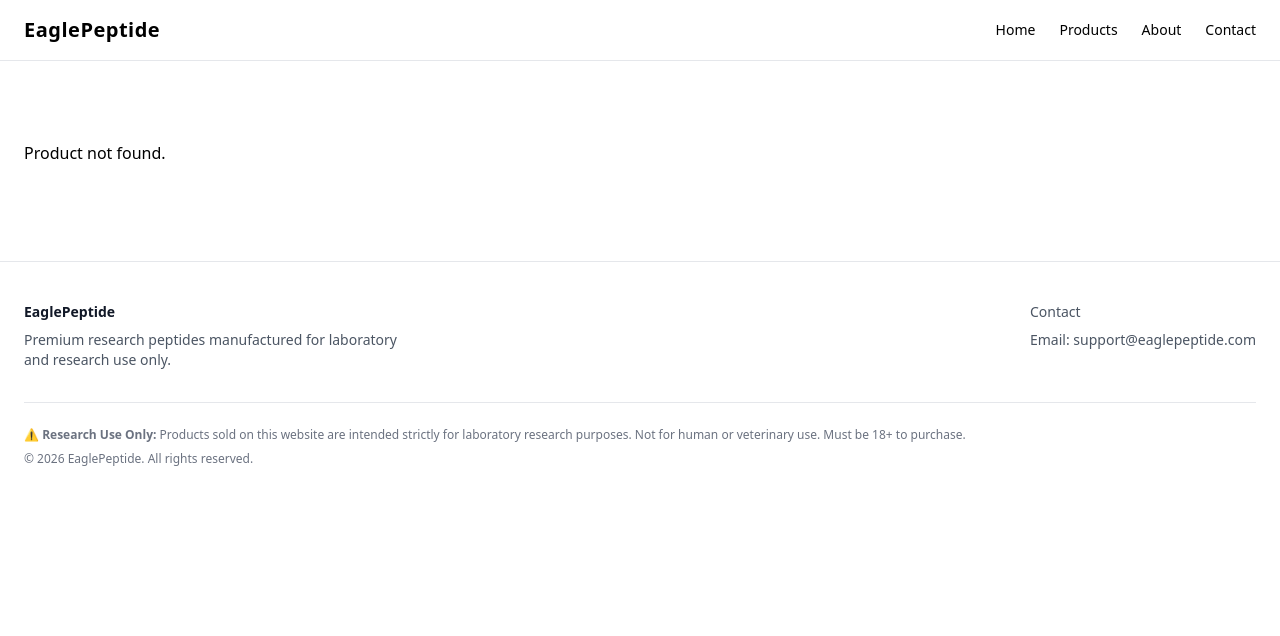
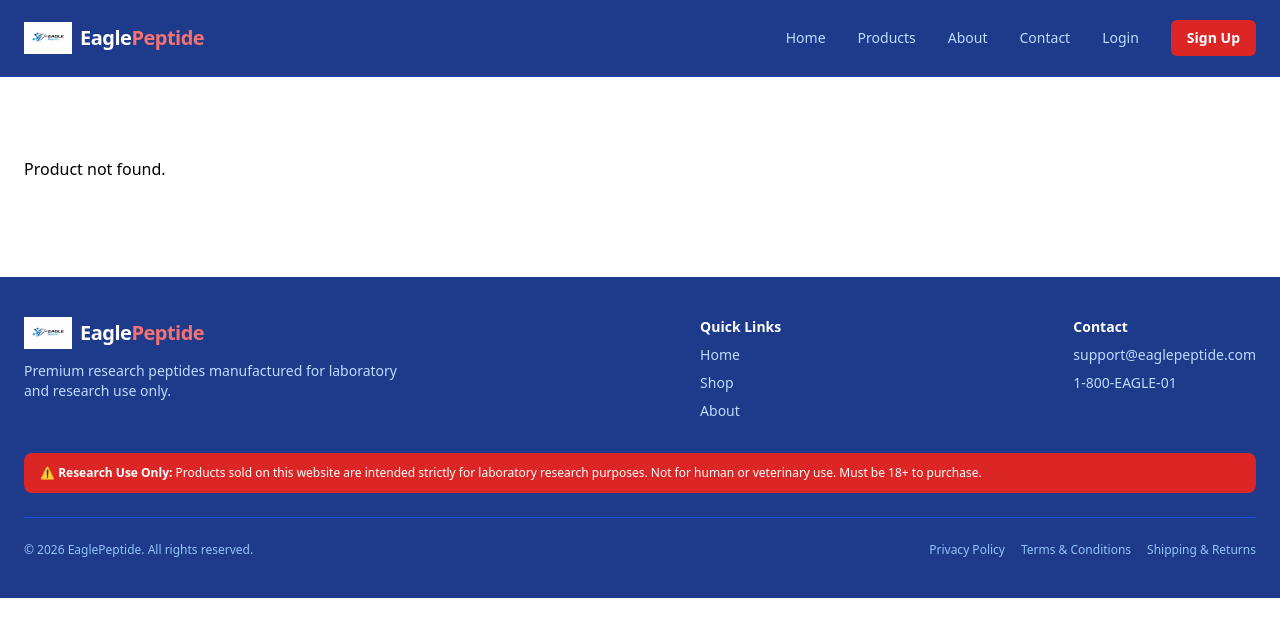
Before and after one commit to mabdulrehman08/EaglePeptide, a React (Vite) app: page /products/cjc-no-dac in a window 1280 px wide. Shown: the top 636 px of the page. Built offline with nearby package versions, Linux system fonts and the light colour scheme; no server answers.

Commit message:
deploying

```diff
--- a/src/components/Footer.tsx
+++ b/src/components/Footer.tsx
@@ -1,31 +1,59 @@
+import { Link } from "react-router-dom";
+import logo from "../assets/logo.png";
+
 export default function Footer() {
   return (
-    <footer className="border-t border-gray-200 mt-24">
-      <div className="max-w-7xl mx-auto px-6 py-10 text-sm text-gray-600">
+    <footer className="bg-blue-900 mt-24">
+      <div className="max-w-7xl mx-auto px-6 py-10 text-sm text-white">
         <div className="flex flex-col md:flex-row justify-between gap-6">
+
+          {/* Brand */}
           <div>
-            <h3 className="font-semibold text-gray-900">EaglePeptide</h3>
-            <p className="mt-2 max-w-sm">
+            <Link to="/" className="flex items-center gap-2">
+              <img src={logo} alt="Eagle Peptides" className="h-8 w-auto" />
+              <span className="text-xl font-bold text-white tracking-tight">
+                Eagle<span className="text-red-400">Peptide</span>
+              </span>
+            </Link>
+            <p className="mt-3 max-w-sm text-blue-200">
               Premium research peptides manufactured for laboratory and
               research use only.
             </p>
           </div>
 
+          {/* Links */}
           <div className="space-y-2">
-            <p>Contact</p>
-            <p>Email: support@eaglepeptide.com</p>
+            <p className="font-semibold text-white">Quick Links</p>
+            <p className="text-blue-200 hover:text-white cursor-pointer transition">Home</p>
+            <p className="text-blue-200 hover:text-white cursor-pointer transition">Shop</p>
+            <p className="text-blue-200 hover:text-white cursor-pointer transition">About</p>
+          </div>
+
+          {/* Contact */}
+          <div className="space-y-2">
+            <p className="font-semibold text-white">Contact</p>
+            <p className="text-blue-200">support@eaglepeptide.com</p>
+            <p className="text-blue-200">1-800-EAGLE-01</p>
           </div>
         </div>
 
-        <div className="mt-8 text-xs text-gray-500 border-t pt-6">
+        {/* Warning banner */}
+        <div className="mt-8 bg-red-600 rounded-lg px-4 py-3 text-white text-xs">
           <p>
             ⚠️ <strong>Research Use Only:</strong> Products sold on this website
             are intended strictly for laboratory research purposes. Not for
             human or veterinary use. Must be 18+ to purchase.
           </p>
-          <p className="mt-2">
-            © {new Date().getFullYear()} EaglePeptide. All rights reserved.
-          </p>
+        </div>
+
+        {/* Bottom bar */}
+        <div className="mt-6 border-t border-blue-700 pt-6 flex flex-col md:flex-row justify-between items-center gap-2 text-xs text-blue-300">
+          <p>© {new Date().getFullYear()} EaglePeptide. All rights reserved.</p>
+          <div className="flex gap-4">
+            <span className="hover:text-white cursor-pointer transition">Privacy Policy</span>
+            <span className="hover:text-white cursor-pointer transition">Terms & Conditions</span>
+            <span className="hover:text-white cursor-pointer transition">Shipping & Returns</span>
+          </div>
         </div>
       </div>
     </footer>
--- a/src/components/Navbar.tsx
+++ b/src/components/Navbar.tsx
@@ -1,16 +1,90 @@
+import { Link } from "react-router-dom";
+import { useEffect, useState } from "react";
+import { supabase } from "../lib/supabase";
+import type { Session } from "@supabase/supabase-js";
+import logo from "../assets/logo.png";
+
 export default function Navbar() {
+  const [session, setSession] = useState<Session | null>(null);
+
+  useEffect(() => {
+    supabase.auth.getSession().then(({ data }) => {
+      setSession(data.session);
+    });
+
+    const {
+      data: { subscription },
+    } = supabase.auth.onAuthStateChange((_event, session) => {
+      setSession(session);
+    });
+
+    return () => {
+      subscription.unsubscribe();
+    };
+  }, []);
+
+  const handleLogout = async () => {
+    await supabase.auth.signOut();
+  };
+
   return (
-    <nav className="w-full border-b border-gray-200">
-      <div className="max-w-7xl mx-auto px-6 py-4 flex items-center justify-between">
-        <h1 className="text-xl font-bold tracking-wide">
-          Eagle<span className="text-brand">Peptide</span>
-        </h1>
+    <nav className="w-full bg-blue-900 border-b border-blue-800">
+      <div className="max-w-7xl mx-auto px-6 py-5 flex items-center justify-between">
 
-        <div className="flex gap-6 text-sm font-medium">
-          <a href="#" className="hover:text-blue-600">Home</a>
-          <a href="#" className="hover:text-blue-600">Products</a>
-          <a href="#" className="hover:text-blue-600">About</a>
-          <a href="#" className="hover:text-blue-600">Contact</a>
+        {/* LOGO + NAME */}
+        <Link to="/" className="flex items-center gap-2">
+          <img src={logo} alt="Eagle Peptides" className="h-8 w-auto" />
+          <span className="text-xl font-bold text-white tracking-tight">
+            Eagle<span className="text-red-400">Peptide</span>
+          </span>
+        </Link>
+
+        {/* NAV LINKS */}
+        <div className="flex items-center gap-8 text-sm font-medium text-blue-200">
+          <Link to="/" className="hover:text-white transition">
+            Home
+          </Link>
+          <Link to="/shop" className="hover:text-white transition">
+            Products
+          </Link>
+          <Link to="/about" className="hover:text-white transition">
+            About
+          </Link>
+          <Link to="/contact" className="hover:text-white transition">
+            Contact
+          </Link>
+
+          {!session ? (
+            <>
+              <Link to="/login" className="hover:text-white transition">
+                Login
+              </Link>
+              <Link
+                to="/signup"
+                className="px-4 py-2 bg-red-600 text-white rounded-md hover:bg-red-700 transition font-semibold"
+              >
+                Sign Up
+              </Link>
+            </>
+          ) : (
+            <div className="flex items-center gap-5">
+              <Link to="/cart" className="hover:text-white transition">
+                 Cart
+              </Link>
+              <Link to="/account" className="hover:text-white transition">
+                Account
+              </Link>
+              <span className="text-blue-300 text-xs hidden md:block">
+                {session.user.email}
+              </span>
+              <button
+                onClick={handleLogout}
+                className="px-3 py-1 border border-red-400 text-red-400 rounded-md hover:bg-red-600 hover:text-white hover:border-red-600 transition"
+              >
+                Logout
+              </button>
+            </div>
+          )}
         </div>
       </div>
     </nav>
--- a/src/components/ProductCard.tsx
+++ b/src/components/ProductCard.tsx
@@ -6,6 +6,7 @@ type ProductCardProps = {
   vials: number;
   price: string;
   slug: string;
+  image: string;
 };
 
 export default function ProductCard({
@@ -14,19 +15,28 @@ export default function ProductCard({
   vials,
   price,
   slug,
+  image,
 }: ProductCardProps) {
   return (
-    <Link to={`/products/${slug}`} className="border rounded-xl p-6 hover:shadow-lg transition block">
-      <div className="h-40 bg-gray-100 rounded-lg mb-4 flex items-center justify-center text-gray-400">
-        Product Image
+    <Link
+      to={`/products/${slug}`}
+      className="min-w-[240px] bg-white border border-gray-100 rounded-2xl p-5 hover:shadow-xl transition block flex-shrink-0"
+    >
+      <div className="h-48 bg-pink-50 rounded-xl mb-4 overflow-hidden flex items-center justify-center">
+        <img
+          src={image}
+          alt={name}
+          className="h-full w-full object-contain p-2"
+        />
       </div>
 
-      <h3 className="text-lg font-semibold">{name}</h3>
+      <h3 className="text-base font-semibold text-gray-900">{name}</h3>
       <p className="text-sm text-gray-500 mt-1">
-        {dosage} • {vials} vials
+        {dosage} • {vials} vial{vials > 1 ? "s" : ""}
       </p>
+      <p className="text-xl font-bold text-blue-900 mt-3">{price}</p>
 
-      <p className="text-xl font-bold mt-4">{price}</p>
+      <div className="mt-3 text-xs text-gray-400">Research Use Only</div>
     </Link>
   );
 }
--- a/src/components/RequireAuth.tsx
+++ b/src/components/RequireAuth.tsx
@@ -3,21 +3,35 @@ import { supabase } from "../lib/supabase";
 import { useNavigate } from "react-router-dom";
 import type { User } from "@supabase/supabase-js";
 
-export default function RequireAuth({ children }: { children: JSX.Element }) {
+export default function RequireAuth({ children }: { children: React.ReactNode }) {
   const [user, setUser] = useState<User | null>(null);
+  const [loading, setLoading] = useState(true);
   const navigate = useNavigate();
 
   useEffect(() => {
-    supabase.auth.getUser().then(({ data }) => {
-      if (!data.user) {
+    supabase.auth.getSession().then(({ data: { session }, error }) => {
+      if (error || !session?.user) {
         navigate("/login");
       } else {
-        setUser(data.user);
+        setUser(session.user);
       }
+      setLoading(false);
     });
+
+    const { data: { subscription } } = supabase.auth.onAuthStateChange(
+      (_event, session) => {
+        if (!session?.user) {
+          navigate("/login");
+        } else {
+          setUser(session.user);
+        }
+      }
+    );
+
+    return () => subscription.unsubscribe();
   }, [navigate]);
 
-  if (!user) {
+  if (loading) {
     return (
       <div className="py-20 text-center text-gray-500">
         Checking authentication…
@@ -25,5 +39,5 @@ export default function RequireAuth({ children }: { children: JSX.Element }) {
     );
   }
 
-  return children;
+  return <>{children}</>;
 }
--- a/src/pages/Home.tsx
+++ b/src/pages/Home.tsx
@@ -1,45 +1,186 @@
+import { useEffect, useState } from "react";
+import { supabase } from "../lib/supabase";
 import ProductCard from "../components/ProductCard";
 
+import retatrutide from "../assets/retatrutide.jpg";
+import mt2 from "../assets/mt2.jpg";
+import ipamorelin from "../assets/ipamorelin.jpg";
+import cjc1295 from "../assets/cjc1295.jpg";
+import ghkcu from "../assets/ghkcu.jpg";
+import glp3 from "../assets/glp3.jpg";
+import bpc157 from "../assets/bpc157.jpg";
+import bacwater from "../assets/bacwater.jpg";
+
+const imageMap: Record<string, string> = {
+  "retatrutide": retatrutide,
+  "melanotan-ii": mt2,
+  "ipamorelin": ipamorelin,
+  "cjc-1295": cjc1295,
+  "ghk-cu": ghkcu,
+  "glp-3": glp3,
+  "bpc-157": bpc157,
+  "bac-water": bacwater,
+};
+
+type Product = {
+  id: string;
+  name: string;
+  slug: string;
+  dosage: string;
+  vials: number;
+  price: number;
+};
+
 export default function Home() {
+  const [products, setProducts] = useState<Product[]>([]);
+  const [loading, setLoading] = useState(true);
+
+  useEffect(() => {
+    const loadProducts = async () => {
+      const { data, error } = await supabase
+        .from("products")
+        .select("id, name, slug, dosage, vials, price")
+        .order("created_at", { ascending: false });
+
+      if (error) {
+        console.error("Error loading products:", error);
+      } else {
+        setProducts(data || []);
+      }
+
+      setLoading(false);
+    };
+
+    loadProducts();
+  }, []);
+
   return (
     <>
       {/* HERO */}
-      <section className="py-24 grid grid-cols-1 md:grid-cols-2 gap-12 items-center">
+      <section className="py-28 bg-gradient-to-b from-blue-50 to-white">
+        <div className="max-w-7xl mx-auto px-6 grid grid-cols-1 md:grid-cols-2 gap-16 items-center">
+
           <div>
-          <h1 className="text-5xl font-extrabold leading-tight">
-            Premium <span className="text-blue-600">Research Peptides</span>
+            <h1 className="text-5xl font-extrabold leading-tight text-gray-900">
+              Premium{" "}
+              <span className="text-blue-600">Research Peptides</span>
             </h1>
 
             <p className="mt-6 text-lg text-gray-600 max-w-xl">
-            High-purity compounds manufactured for research purposes only.
-            Trusted by researchers worldwide.
+              High-purity compounds manufactured for laboratory research only.
+              Trusted by professionals worldwide.
             </p>
 
             <div className="mt-8 flex gap-4">
-            <button className="px-6 py-3 bg-blue-600 text-white rounded-lg font-medium hover:bg-blue-700 transition">
+              <a
+                href="#products"
+                className="px-6 py-3 bg-blue-600 text-white rounded-md font-medium hover:bg-blue-700 transition shadow-sm"
+              >
                 Shop Products
-            </button>
+              </a>
 
-            <button className="px-6 py-3 border border-gray-300 rounded-lg font-medium hover:border-gray-400 transition">
+              <a
+                href="/about"
+                className="px-6 py-3 border border-blue-200 text-blue-700 rounded-md font-medium hover:bg-blue-50 transition"
+              >
                 Learn More
-            </button>
+              </a>
             </div>
           </div>
 
-        <div className="bg-gray-100 rounded-2xl h-80 flex items-center justify-center text-gray-400">
-          Product Image Placeholder
+          <div className="rounded-2xl h-80 overflow-hidden flex items-center justify-center bg-pink-50">
+            <img
+              src={retatrutide}
+              alt="Eagle Peptides"
+              className="h-full w-full object-contain p-6"
+            />
+          </div>
+
+        </div>
+      </section>
+
+      {/* TRUST BADGES */}
+      <section className="bg-blue-900 py-8">
+        <div className="max-w-7xl mx-auto px-6 grid grid-cols-2 md:grid-cols-4 gap-6 text-center text-white text-sm">
+          <div>
+            <p className="text-2xl font-bold text-red-400">✓</p>
+            <p className="mt-1 font-semibold">US Manufactured</p>
+            <p className="text-blue-300 text-xs mt-1">
+              cGMP compliant facility
+            </p>
+          </div>
+
+          <div>
+            <p className="text-2xl font-bold text-red-400">✓</p>
+            <p className="mt-1 font-semibold">3rd Party Tested</p>
+            <p className="text-blue-300 text-xs mt-1">
+              Every batch verified
+            </p>
+          </div>
+
+          <div>
+            <p className="text-2xl font-bold text-red-400">✓</p>
+            <p className="mt-1 font-semibold">Same Day Shipping</p>
+            <p className="text-blue-300 text-xs mt-1">
+              Orders before 3PM ET
+            </p>
+          </div>
+
+          <div>
+            <p className="text-2xl font-bold text-red-400">✓</p>
+            <p className="mt-1 font-semibold">30-Day Guarantee</p>
+            <p className="text-blue-300 text-xs mt-1">
+              Full money back
+            </p>
+          </div>
         </div>
       </section>
 
       {/* PRODUCTS */}
-      <section className="py-20">
-        <h2 className="text-3xl font-bold mb-10">Featured Products</h2>
+      <section id="products" className="py-24 bg-white">
+        <div className="max-w-7xl mx-auto px-6">
+          <h2 className="text-3xl font-bold mb-12 text-gray-900">
+            Featured Products
+          </h2>
 
-        <div className="grid grid-cols-1 sm:grid-cols-2 md:grid-cols-4 gap-6">
-          <ProductCard name="Retatrutide" dosage="10mg" vials={20} price="$499" slug="retatrutide" />
-          <ProductCard name="MT-2" dosage="10mg" vials={20} price="$299" slug="mt2" />
-          <ProductCard name="IP" dosage="10mg" vials={20} price="$349" slug="ip" />
-          <ProductCard name="CJC (No DAC)" dosage="10mg" vials={20} price="$399" slug="cjc-no-dac" />
+          {loading && (
+            <p className="text-center text-gray-500">
+              Loading products…
+            </p>
+          )}
+
+          {!loading && products.length === 0 && (
+            <p className="text-center text-gray-500">
+              No products available at the moment.
+            </p>
+          )}
+
+          {!loading && products.length > 0 && (
+            <div className="grid grid-cols-1 sm:grid-cols-2 md:grid-cols-4 gap-8">
+              {products.map((p) => (
+                <ProductCard
+                  key={p.id}
+                  name={p.name}
+                  dosage={p.dosage}
+                  vials={p.vials}
+                  price={`$${p.price}`}
+                  slug={p.slug}
+                  image={imageMap[p.slug] ?? retatrutide}
+                />
+              ))}
+            </div>
+          )}
+        </div>
+      </section>
+
+      {/* DISCLAIMER */}
+      <section className="py-10 bg-white">
+        <div className="max-w-7xl mx-auto px-6">
+          <p className="text-xs text-gray-400 text-center max-w-3xl mx-auto">
+            ⚠️ All products are intended strictly for laboratory research purposes only.
+            Not for human consumption, medical, or veterinary use. Must be 18+ to purchase.
+            These statements have not been evaluated by the FDA.
+          </p>
         </div>
       </section>
     </>
```
Lines whose indentation alone changed are shown as unchanged.
